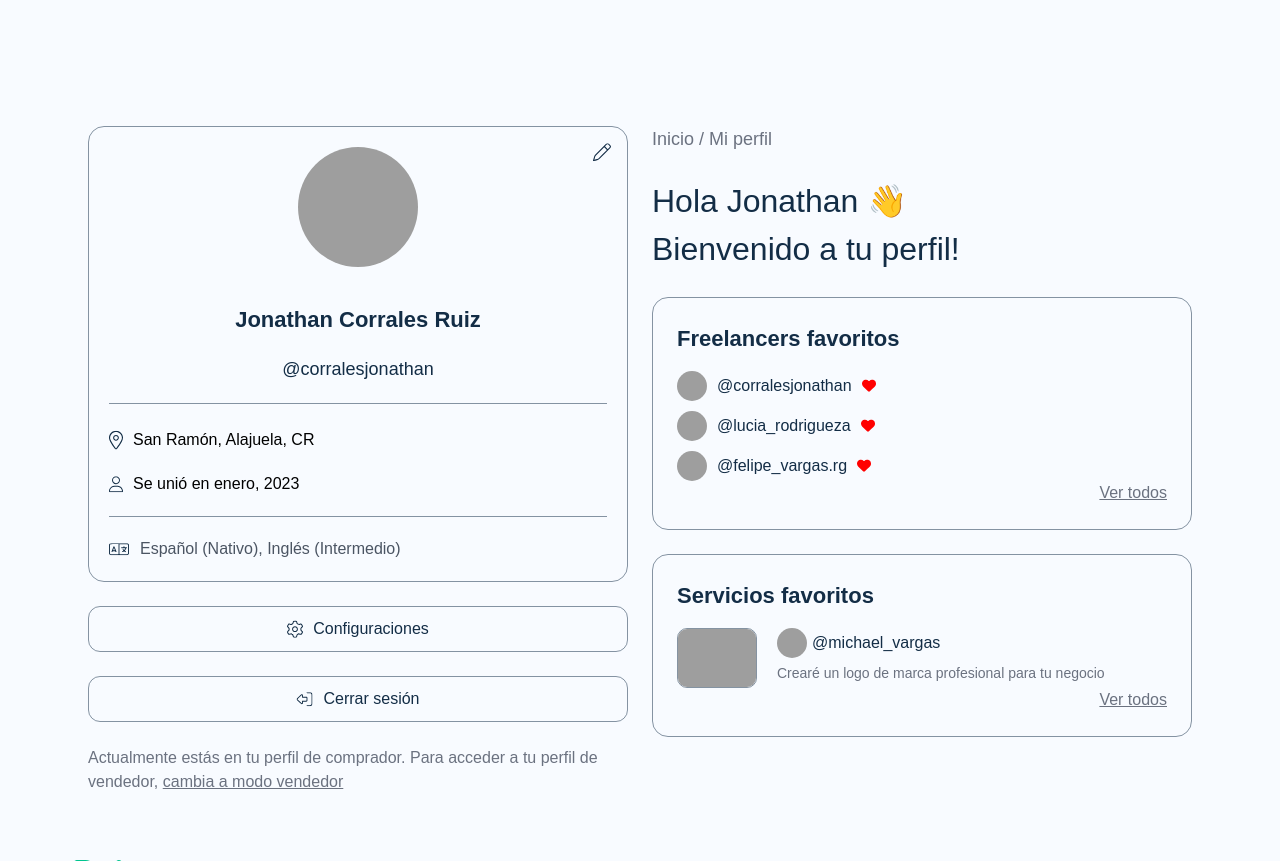
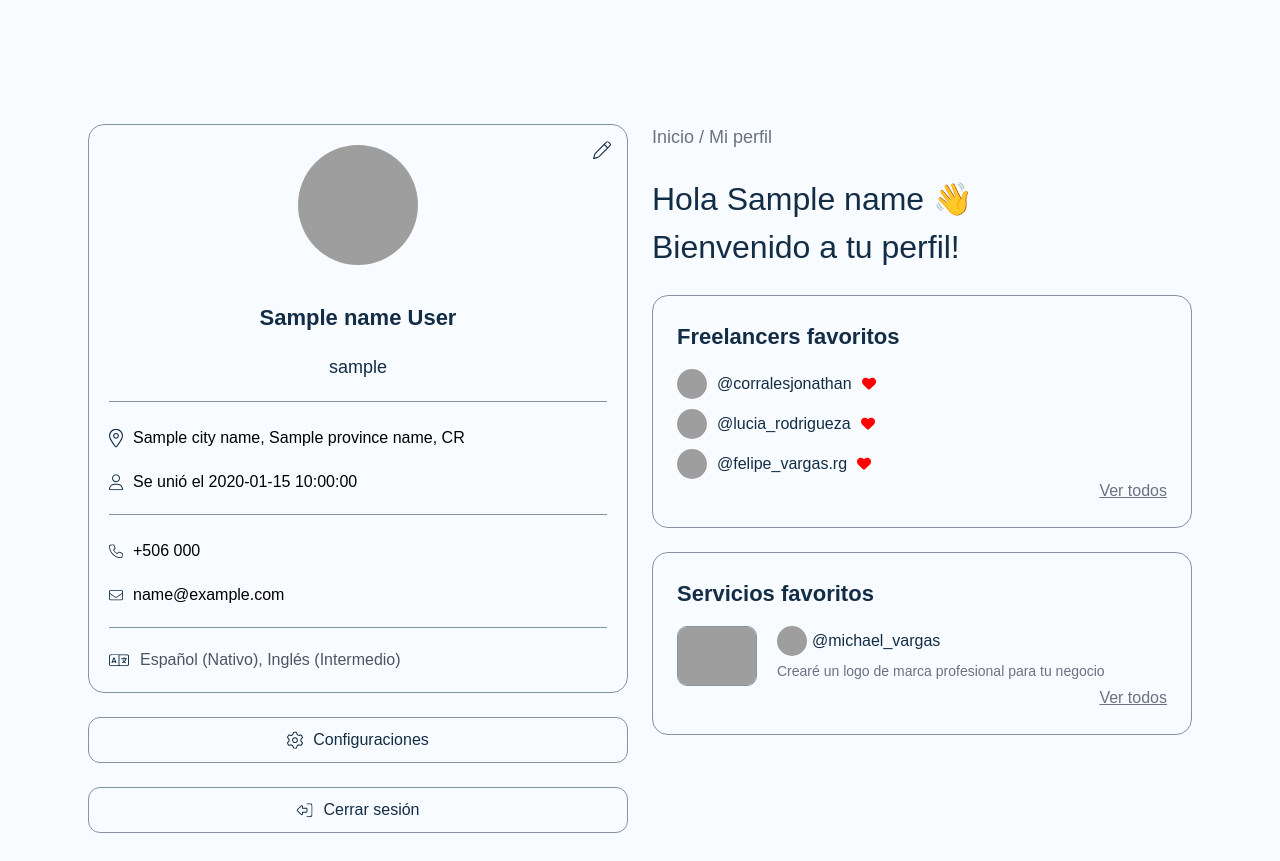
Before and after one commit to TottoWolff/Ticolancer-Desarrollo, a Laravel app: template resources/views/buyers/buyerProfile.blade.php in a window 1280 px wide. Shown: the top 861 px of the page. Run offline with Laravel 10, Linux system fonts and the light colour scheme; a user stored in the database is signed in; tables that the repository leaves empty hold one stand-in row (values such as "Sample post"); the template is opened without the code that fills it: most values are stand-ins (such as "Sample title", 1, 10 or a date in 2020); style sheets or scripts are compiled from the project's sources; grey boxes are pictures that could not be loaded.

Commit message:
update signup

```diff
--- a/app/Http/Controllers/BuyerDashboardController.php
+++ b/app/Http/Controllers/BuyerDashboardController.php
@@ -12,7 +12,7 @@ class BuyerDashboardController extends Controller
     public function index()
     {
         //
-        return view('ticolancer.buyerDashboard');
+        return view('buyers.buyerDashboard');
     }
 
     /**
--- a/app/Http/Controllers/LoginController.php
+++ b/app/Http/Controllers/LoginController.php
@@ -29,7 +29,7 @@ class LoginController extends Controller
 
         if (Auth::guard('buyers')->attempt($credentials)) {
             // Autenticación exitosa
-            return redirect()->route('buyerDashboard');
+            return redirect()->route('buyerProfile');
         }
         else if ($request->email == "" || $request->password == "")
         {
--- a/app/Http/Controllers/SignUpController.php
+++ b/app/Http/Controllers/SignUpController.php
@@ -8,6 +8,7 @@ use App\Models\BuyersUsersTicolancer as BuyersUsers;
 use App\Models\AdminUsersTicolancer as AdminUsers;
 use App\Models\ProvincesTicolancer as Provinces;
 use App\Models\CitiesTicolancer as Cities;
+use App\Models\BuyersLangTicolancer as BuyersLanguages;
 
 
 
--- a/app/Models/BuyersUsersTicoLancer.php
+++ b/app/Models/BuyersUsersTicoLancer.php
@@ -6,6 +6,8 @@ use App\Http\Middleware\Authenticate;
 use Illuminate\Database\Eloquent\Factories\HasFactory;
 use Illuminate\Database\Eloquent\Model;
 use Illuminate\Foundation\Auth\User as Authenticatable;
+use App\Models\CitiesTicolancer as Cities;
+use App\Models\BuyersLangTicolancer as BuyersLanguages;
 
 class BuyersUsersTicoLancer extends Authenticatable
 {
@@ -28,4 +30,14 @@ class BuyersUsersTicoLancer extends Authenticatable
         'password',
         'remember_token',
     ];
+
+    public function city()
+    {
+        return $this->belongsTo(Cities::class, 'cities_ticolancers_id');
+    }
+
+    public function languages()
+    {
+        return $this->hasMany(BuyersLanguages::class, 'buyers_lang_ticolancers_id');
+    }
 }
--- a/resources/views/buyers/buyerDashboard.blade.php
+++ b/resources/views/buyers/buyerDashboard.blade.php
@@ -1,4 +1,4 @@
-@extends('buyers.layout')
+@extends('buyers.buyerLayout')
 @section ('content')
 <div class="flex flex-col justify-center items-center px-[120px] gap-[20px] max-sm:w-[90vw] max-sm:px-0 max-sm:m-auto mt-[80px]">
     <h1 class="text-blue w-fit text-[36px] font-light">Dashboard del comprador</h1>
--- a/resources/views/buyers/buyerProfile.blade.php
+++ b/resources/views/buyers/buyerProfile.blade.php
@@ -15,8 +15,8 @@
 
                 <div class="flex flex-col items-center gap-[20px]">
                     <img class="w-[120px] h-[120px] rounded-full bg-center object-cover" src="https://media.istockphoto.com/id/1386479313/es/foto/feliz-mujer-de-negocios-afroamericana-millennial-posando-aislada-en-blanco.jpg?s=612x612&w=0&k=20&c=JP0NBxlxG2-bdpTRPlTXBbX13zkNj0mR5g1KoOdbtO4=" alt="Jonathan Corrales Ruiz">
-                    <h2 class="mt-4 text-[22px] font-semibold text-blue">Jonathan Corrales Ruiz</h2>
-                    <p class="text-blue text-[18px] font-light">@corralesjonathan</p>
+                    <h2 class="mt-4 text-[22px] font-semibold text-blue">{{ $name }} {{ $lastname }}</h2>
+                    <p class="text-blue text-[18px] font-light">{{ $username }}</p>
                     <div class="h-[1px] bg-blue bg-opacity-50 w-full"></div>
                 </div>
 
@@ -24,12 +24,28 @@
                     <div class="flex flex-col gap-[20px] items-center">
                         <div class="flex gap-[10px] w-full items-center justify-start">
                             <img src="{{ asset('icons/location.svg') }}" alt="">
-                            <span class="font-light text-[16px]">San Ramón, Alajuela, CR</span>
+                            <span class="font-light text-[16px]">{{ $cityName }},  {{ $provinceName }}, CR</span>
                         </div>
 
                         <div class="flex w-full gap-[10px] items-center">
                             <img src="{{ asset('icons/user.svg') }}" alt="">
-                            <span class="font-light text-[16px]">Se unió en enero, 2023</span>
+                            <span class="font-light text-[16px]">Se unió el {{ $joinDate }}</span>
+                        </div>
+
+                        <div class="h-[1px] bg-blue bg-opacity-50 w-full"></div>
+                    </div>
+                </div>
+
+                <div class="mt-6 space-y-2">
+                    <div class="flex flex-col gap-[20px] items-center">
+                        <div class="flex gap-[10px] w-full items-center justify-start">
+                            <img src="{{ asset('icons/phone.svg') }}" alt="">
+                            <span class="font-light text-[16px]">+506 {{ $phone }}</span>
+                        </div>
+
+                        <div class="flex w-full gap-[10px] items-center">
+                            <img src="{{ asset('icons/email.svg') }}" alt="">
+                            <span class="font-light text-[16px]">{{ $email }}</span>
                         </div>
 
                         <div class="h-[1px] bg-blue bg-opacity-50 w-full"></div>
@@ -48,7 +64,7 @@
             <!-- Settings end -->
 
             <!--Logout -->
-            <a class="flex w-full items-center gap-[10px] justify-center border-[1px] border-blue border-opacity-50 rounded-[12px] p-[10px] text-blue hover:text-white hover:bg-red-600 hover:border-red-600 transition-all duration-500 " href=""><img src="{{ asset('icons/leave.svg') }}" alt="">Cerrar sesión</a>
+            <a class="flex w-full items-center gap-[10px] justify-center border-[1px] border-blue border-opacity-50 rounded-[12px] p-[10px] text-blue hover:text-white hover:bg-red-600 hover:border-red-600 transition-all duration-500 " href="{{ route('login.logout') }}"><img src="{{ asset('icons/leave.svg') }}" alt="">Cerrar sesión</a>
             <!--Logout end -->
 
             <!-- Note -->
@@ -68,7 +84,7 @@
 
             <!-- Welcome Message -->
             <div>
-                <h1 class="text-[32px] font-medium text-blue">Hola Jonathan 👋 <br>Bienvenido a tu perfil!</h1>
+                <h1 class="text-[32px] font-medium text-blue">Hola {{ $name }} 👋 <br>Bienvenido a tu perfil!</h1>
             </div>
 
             <!-- Favorite Freelancers -->
```
Also changed, not shown: app/Http/Controllers/BuyerProfileController.php (+23 -2 lines), app/Models/BuyersLangTicolancer.php (added, +17 -0 lines), database/migrations/2024_09_20_033952_buyers_lang_ticolancers_table.php, database/migrations/2024_09_20_034122_sellers_lang_ticolancers_table.php (added), public/icons/email.svg (added), public/icons/phone.svg (added), resources/views/buyers/buyerNavbar.blade.php (added).
